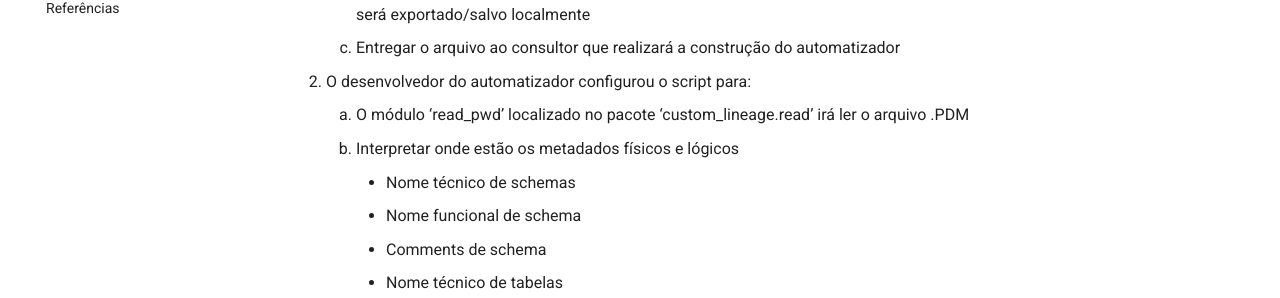
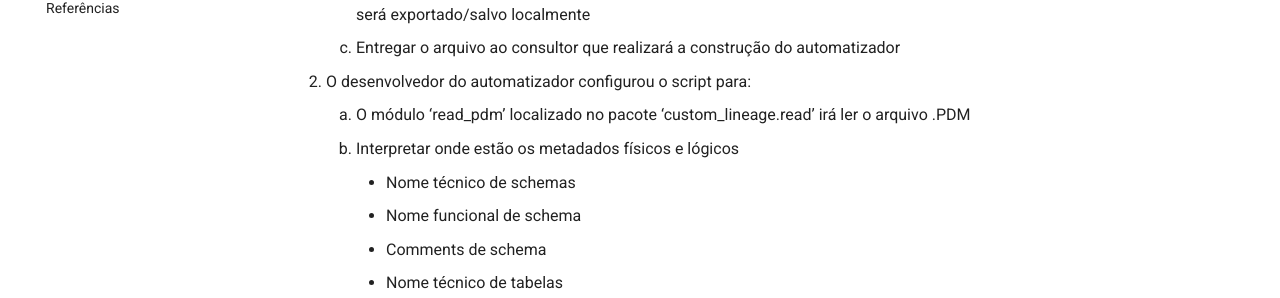
Before and after one commit to lucianafm-atra/b3_docs-mkdocs, an MkDocs documentation site: the page built from docs/arquitetura_stack.md, in a window 1280 px wide and 1400 px high. Shown: the part 346-644 px from the top of the window. Built offline with MkDocs 1.6.1 and Material for MkDocs 9.7.7, drawn with Linux system fonts in a browser that asks for light colours; some of the changed text lies outside the part shown.

Commit message:
Corrigindo o nome do módulo

```diff
--- a/docs/arquitetura_stack.md
+++ b/docs/arquitetura_stack.md
@@ -8,7 +8,7 @@ Toda a informação de cada modelo exportado do Powerdesigner é armazenada em a
     3. Entregar o arquivo ao consultor que realizará a construção do automatizador
 
 2. O desenvolvedor do automatizador configurou o script para:
-    1. O módulo ‘read_pwd’ localizado no pacote ‘custom_lineage.read’ irá ler o arquivo .PDM
+    1. O módulo ‘read_pdm’ localizado no pacote ‘custom_lineage.read’ irá ler o arquivo .PDM
     2. Interpretar onde estão os metadados físicos e lógicos
         - Nome técnico de schemas
         - Nome funcional de schema
@@ -25,7 +25,7 @@ Toda a informação de cada modelo exportado do Powerdesigner é armazenada em a
         - Map. colunas (destino)
         - Map colunas (origem)
         - Associação entre source -> target
-    4. O módulo ‘read_pwd’ irá separar na pasta ‘json_files’ localizado em ‘files.files’ (em memória ou outro meio) o conteúdo que será enviado ao EDC
+    4. O módulo ‘read_pdm’ irá separar na pasta ‘json_files’ localizado em ‘files.files’ (em memória ou outro meio) o conteúdo que será enviado ao EDC
     5. O módulo ‘to_csv’ localizado no pacote ‘custom_attribute.read”  irá tratar o que for necessário para enriquecer as informações de mapeamento (mandatório) e o módulo ‘request_tt_attributes’ localizado no pacote ‘custom_lineage’ as descrições (desejável) no EDC
     6. Para enviar as informações tratadas para o EDC via API, no caso das lineages será utilizado o módulo ‘request_lineage’ localizado no pacote ‘custom_lineage’ e para as descrições o próprio módulo ‘request_tt_attribute’ irá realizar essa ação.
 3. A execução do script é realizada a partir da VDI do desenvolvedor e outros que quiserem executar
```
